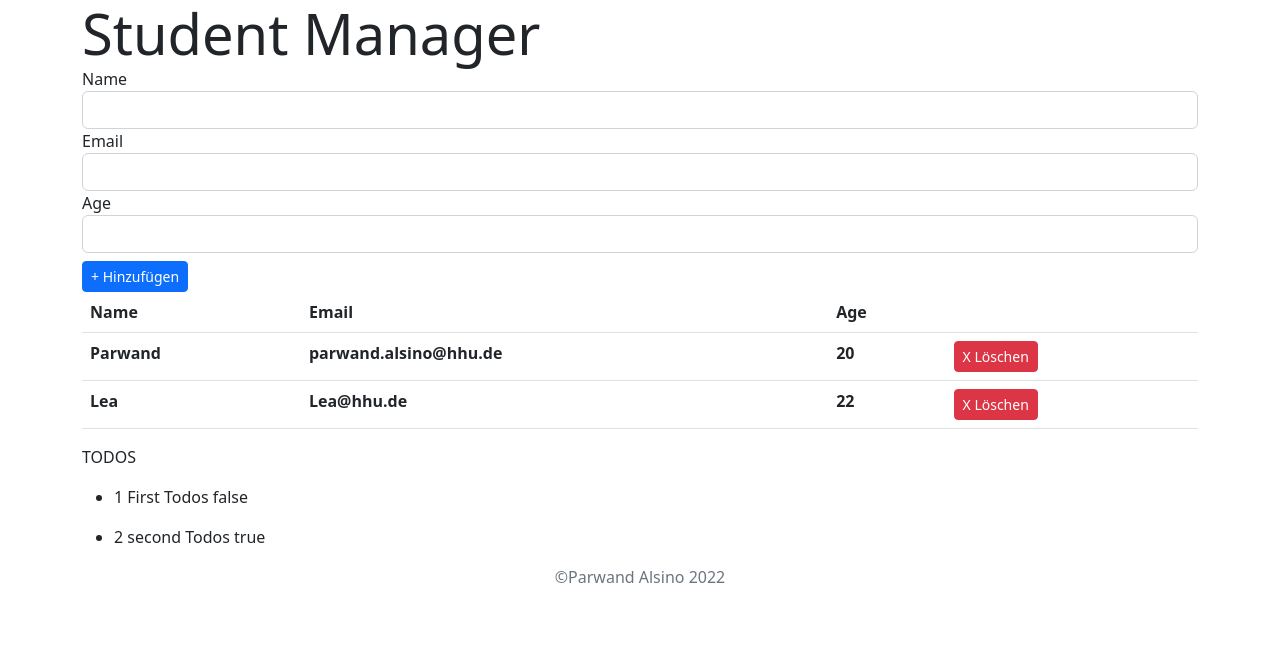
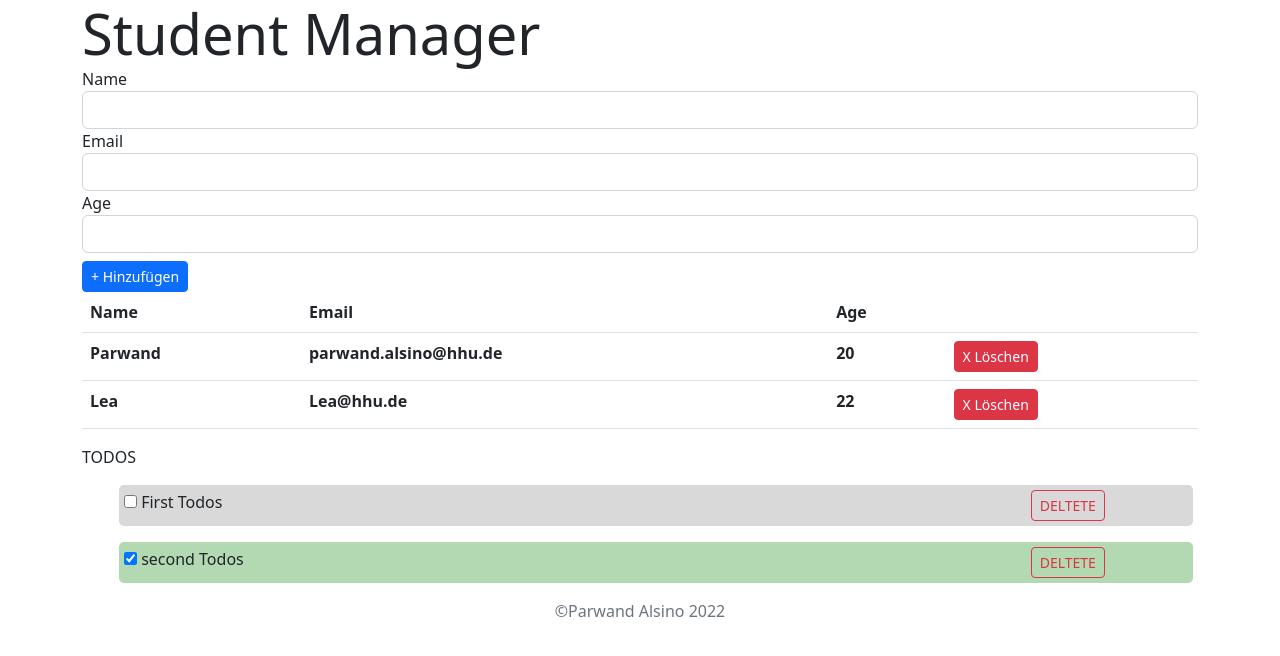
Before and after one commit to Parwand/student-angular-app, an Angular app: page / in a window 1280 px wide. Shown: the top 656 px of the page. Built offline with nearby package versions, Linux system fonts and the light colour scheme.

Commit message:
updated template checkbox button and set css classes

```diff
--- a/src/app/components/todo/todo.component.html
+++ b/src/app/components/todo/todo.component.html
@@ -1 +1,10 @@
-<li>{{todo.id}} {{todo.title}} {{todo.isCompleted}}</li>
+<div class="todo-item" [ngClass]="{'todo-completed': todo.isCompleted}">
+    <div class="row">
+        <div class="col-10">
+            <input type="checkbox" [checked] = "todo.isCompleted"> {{todo.title}}
+        </div>
+        <div class="col-2">
+            <button class="btn btn-sm btn-outline-danger">DELTETE</button>
+        </div>
+    </div>
+</div>
```
